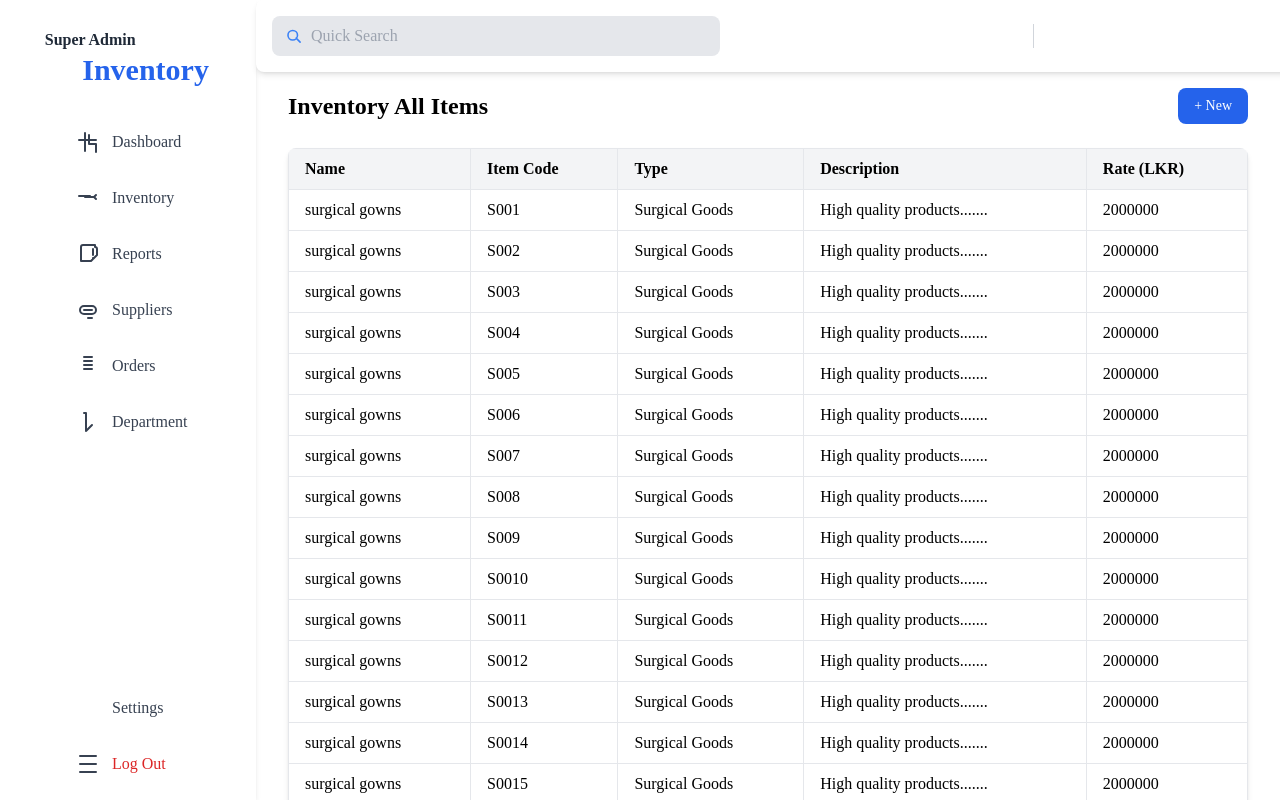
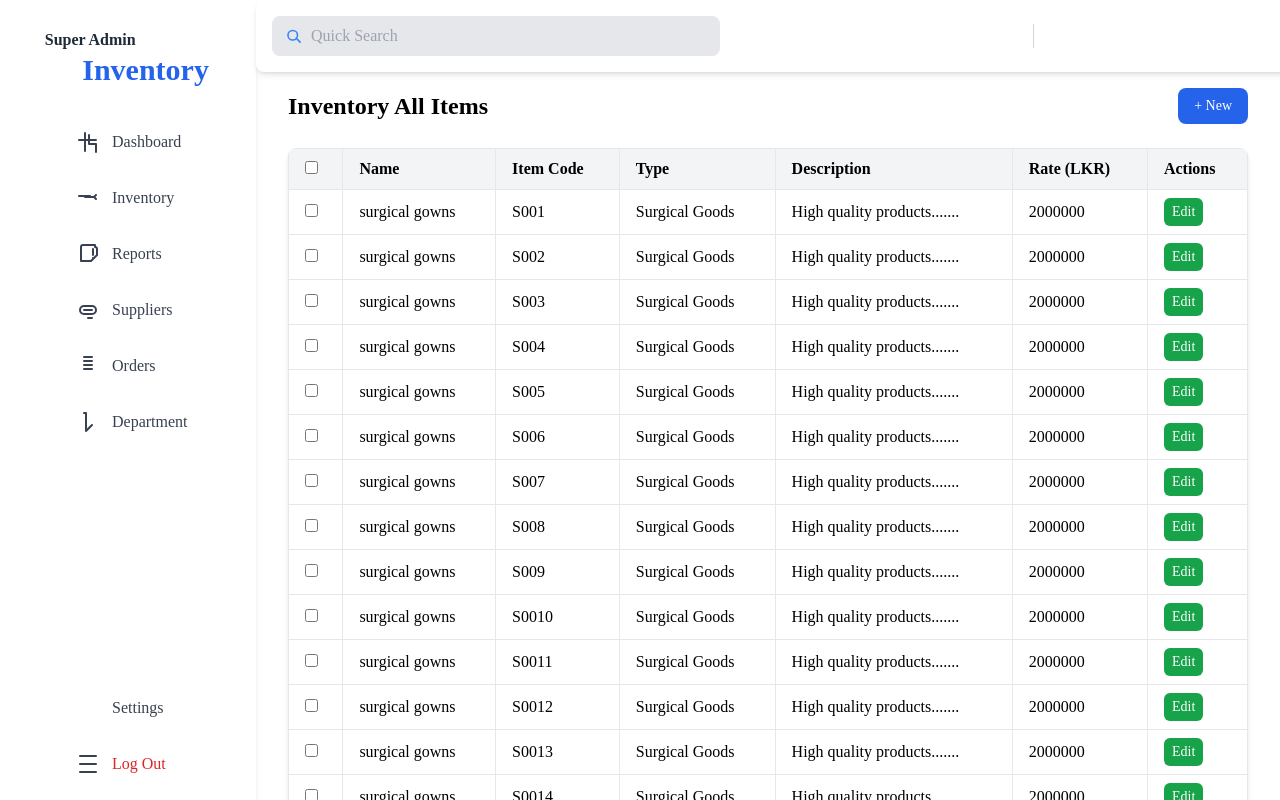
Before and after one commit to DiniduNethsara0423/hospital-inventorymanagement-system, a Next.js app: page /inventory in a window 1280 px wide. Shown: the top 800 px of the page. Built offline with nearby package versions, Linux system fonts and the light colour scheme.

Commit message:
add delete button and edit button and select boxes to inventory all view ., adso created save popup

```diff
--- a/package.json
+++ b/package.json
@@ -10,6 +10,7 @@
   },
   "dependencies": {
     "chart.js": "^4.4.6",
+    "framer-motion": "^11.13.1",
     "next": "15.0.3",
     "react": "^18.2.0",
     "react-chartjs-2": "^5.2.0",
--- a/src/app/(pages)/add-Inventory/page.tsx
+++ b/src/app/(pages)/add-Inventory/page.tsx
@@ -1,8 +1,10 @@
-'use client'
+'use client';
 import React, { useState } from "react";
+import SaveSuccessPopup from "@/app/components/SaveSuccessPopup";
 
-const page: React.FC = () => {
+const Page: React.FC = () => {
   const [image, setImage] = useState<File | null>(null);
+  const [isPopupVisible, setPopupVisible] = useState(false); // State for popup visibility
 
   const handleImageUpload = (e: React.ChangeEvent<HTMLInputElement>) => {
     if (e.target.files && e.target.files[0]) {
@@ -12,12 +14,19 @@ const page: React.FC = () => {
 
   const handleSubmit = (e: React.FormEvent) => {
     e.preventDefault();
-    // Handle form submission logic here
     console.log("Form submitted!");
+
+    // Show the success popup
+    setPopupVisible(true);
+
+    // Auto-close popup after 3 seconds
+    setTimeout(() => {
+      setPopupVisible(false);
+    }, 3000);
   };
 
   return (
-    <div className="flex justify-center  items-center min-h-screen bg-white">
+    <div className="flex justify-center items-center min-h-screen bg-white">
       <form
         onSubmit={handleSubmit}
         className="bg-white rounded-lg p-6 w-full max-w-4xl"
@@ -168,6 +177,7 @@ const page: React.FC = () => {
               />
             </div>
           </div>
+
         </div>
 
         <div className="flex justify-center mt-6">
@@ -179,8 +189,15 @@ const page: React.FC = () => {
           </button>
         </div>
       </form>
+
+      {/* Render the SaveSuccessPopup if visible */}
+      {isPopupVisible && (
+        <SaveSuccessPopup
+          onClose={() => setPopupVisible(false)} // Close popup on user action
+        />
+      )}
     </div>
   );
 };
 
-export default page;
+export default Page;
--- a/src/app/(pages)/inventory/page.tsx
+++ b/src/app/(pages)/inventory/page.tsx
@@ -1,7 +1,5 @@
-'use client'
+'use client';
 import React, { useState } from "react";
-import Link from "next/link";
-
 
 interface InventoryItem {
   name: string;
@@ -14,6 +12,7 @@ interface InventoryItem {
 const page: React.FC = () => {
   const [itemsPerPage, setItemsPerPage] = useState(50);
   const [currentPage, setCurrentPage] = useState(1);
+  const [selectedItems, setSelectedItems] = useState<string[]>([]);
 
   // Sample inventory data
   const inventoryData: InventoryItem[] = Array(500)
@@ -43,15 +42,43 @@ const page: React.FC = () => {
     setCurrentPage(page);
   };
 
+  const handleCheckboxChange = (itemCode: string) => {
+    setSelectedItems((prevSelected) =>
+      prevSelected.includes(itemCode)
+        ? prevSelected.filter((code) => code !== itemCode)
+        : [...prevSelected, itemCode]
+    );
+  };
+
+  const handleDeleteSelected = () => {
+    alert(`Delete the selected items: ${selectedItems.join(", ")}`);
+    // Add logic to delete selected items
+    setSelectedItems([]); // Clear selection after deletion
+  };
+
+  const handleEdit = (itemCode: string) => {
+    alert(`Edit item with code: ${itemCode}`);
+    // Add logic for editing the item
+  };
+
   return (
-
     <div className="p-4 w-full">
       {/* Header */}
       <div className="flex justify-between items-center mb-6">
         <div className="text-2xl font-bold">Inventory All Items</div>
-        <button className="bg-blue-600 text-white px-4 py-2 rounded-lg text-sm">
-          + New
-        </button>
+        <div className="flex items-center space-x-4">
+          {selectedItems.length > 0 && (
+            <button
+              onClick={handleDeleteSelected}
+              className="bg-red-600 text-white px-4 py-2 rounded-lg text-sm"
+            >
+              Delete Selected
+            </button>
+          )}
+          <button className="bg-blue-600 text-white px-4 py-2 rounded-lg text-sm">
+            + New
+          </button>
+        </div>
       </div>
 
       {/* Table */}
@@ -59,16 +86,41 @@ const page: React.FC = () => {
         <table className="table-auto w-full border-collapse border border-gray-200">
           <thead className="bg-gray-100 text-left">
             <tr>
+              <th className="border border-gray-200 px-4 py-2">
+                <input
+                  type="checkbox"
+                  onChange={(e) =>
+                    setSelectedItems(
+                      e.target.checked
+                        ? paginatedItems.map((item) => item.itemCode)
+                        : []
+                    )
+                  }
+                  checked={
+                    paginatedItems.every((item) =>
+                      selectedItems.includes(item.itemCode)
+                    ) && paginatedItems.length > 0
+                  }
+                />
+              </th>
               <th className="border border-gray-200 px-4 py-2">Name</th>
               <th className="border border-gray-200 px-4 py-2">Item Code</th>
               <th className="border border-gray-200 px-4 py-2">Type</th>
               <th className="border border-gray-200 px-4 py-2">Description</th>
               <th className="border border-gray-200 px-4 py-2">Rate (LKR)</th>
+              <th className="border border-gray-200 px-4 py-2">Actions</th>
             </tr>
           </thead>
           <tbody>
-            {paginatedItems.map((item, index) => (
-              <tr key={index} className="hover:bg-gray-100">
+            {paginatedItems.map((item) => (
+              <tr key={item.itemCode} className="hover:bg-gray-100">
+                <td className="border border-gray-200 px-4 py-2">
+                  <input
+                    type="checkbox"
+                    checked={selectedItems.includes(item.itemCode)}
+                    onChange={() => handleCheckboxChange(item.itemCode)}
+                  />
+                </td>
                 <td className="border border-gray-200 px-4 py-2">{item.name}</td>
                 <td className="border border-gray-200 px-4 py-2">
                   {item.itemCode}
@@ -78,6 +130,14 @@ const page: React.FC = () => {
                   {item.description}
                 </td>
                 <td className="border border-gray-200 px-4 py-2">{item.rate}</td>
+                <td className="border border-gray-200 px-4 py-2">
+                  <button
+                    onClick={() => handleEdit(item.itemCode)}
+                    className="bg-green-600 text-white px-2 py-1 rounded-md text-sm"
+                  >
+                    Edit
+                  </button>
+                </td>
               </tr>
             ))}
           </tbody>
@@ -90,7 +150,9 @@ const page: React.FC = () => {
         <div className="flex items-center">
           <button
             className={`px-3 py-1 rounded-md ${
-              currentPage === 1 ? "bg-gray-200 cursor-not-allowed" : "bg-blue-500 text-white"
+              currentPage === 1
+                ? "bg-gray-200 cursor-not-allowed"
+                : "bg-blue-500 text-white"
             }`}
             onClick={() => currentPage > 1 && handlePageChange(currentPage - 1)}
             disabled={currentPage === 1}
@@ -112,7 +174,9 @@ const page: React.FC = () => {
           ))}
           <button
             className={`px-3 py-1 rounded-md ${
-              currentPage === totalPages ? "bg-gray-200 cursor-not-allowed" : "bg-blue-500 text-white"
+              currentPage === totalPages
+                ? "bg-gray-200 cursor-not-allowed"
+                : "bg-blue-500 text-white"
             }`}
             onClick={() =>
               currentPage < totalPages && handlePageChange(currentPage + 1)
@@ -140,8 +204,6 @@ const page: React.FC = () => {
         </div>
       </div>
     </div>
-
-
   );
 };
 
--- /dev/null
+++ b/src/app/components/SaveSuccessPopup.tsx
@@ -0,0 +1,38 @@
+import { motion } from "framer-motion";
+import { useState } from "react";
+
+interface SaveSuccessPopupProps {
+  message?: string; // Optional custom message
+  onClose: () => void; // Callback to close the popup
+}
+
+const SaveSuccessPopup: React.FC<SaveSuccessPopupProps> = ({ message = "Saved Successfully!", onClose }) => {
+  return (
+    <motion.div
+      className="fixed inset-0 flex items-center justify-center bg-black bg-opacity-50 z-50"
+      initial={{ opacity: 0 }}
+      animate={{ opacity: 1 }}
+      exit={{ opacity: 0 }}
+      onClick={onClose} // Close popup on background click
+    >
+      <motion.div
+        className="bg-white rounded-lg shadow-lg px-6 py-4 text-center space-y-4 max-w-sm"
+        initial={{ scale: 0.8, opacity: 0 }}
+        animate={{ scale: 1, opacity: 1 }}
+        exit={{ scale: 0.8, opacity: 0 }}
+        transition={{ type: "spring", stiffness: 300, damping: 20 }}
+        onClick={(e) => e.stopPropagation()} // Prevent closing on popup click
+      >
+        <h2 className="text-xl font-semibold text-green-600">{message}</h2>
+        <button
+          className="px-4 py-2 bg-green-600 text-white rounded-lg hover:bg-green-700 focus:outline-none focus:ring-2 focus:ring-green-500"
+          onClick={onClose}
+        >
+          Close
+        </button>
+      </motion.div>
+    </motion.div>
+  );
+};
+
+export default SaveSuccessPopup;
```
Also changed, not shown: 1 other file (tests, documents, lock files or other folders).
